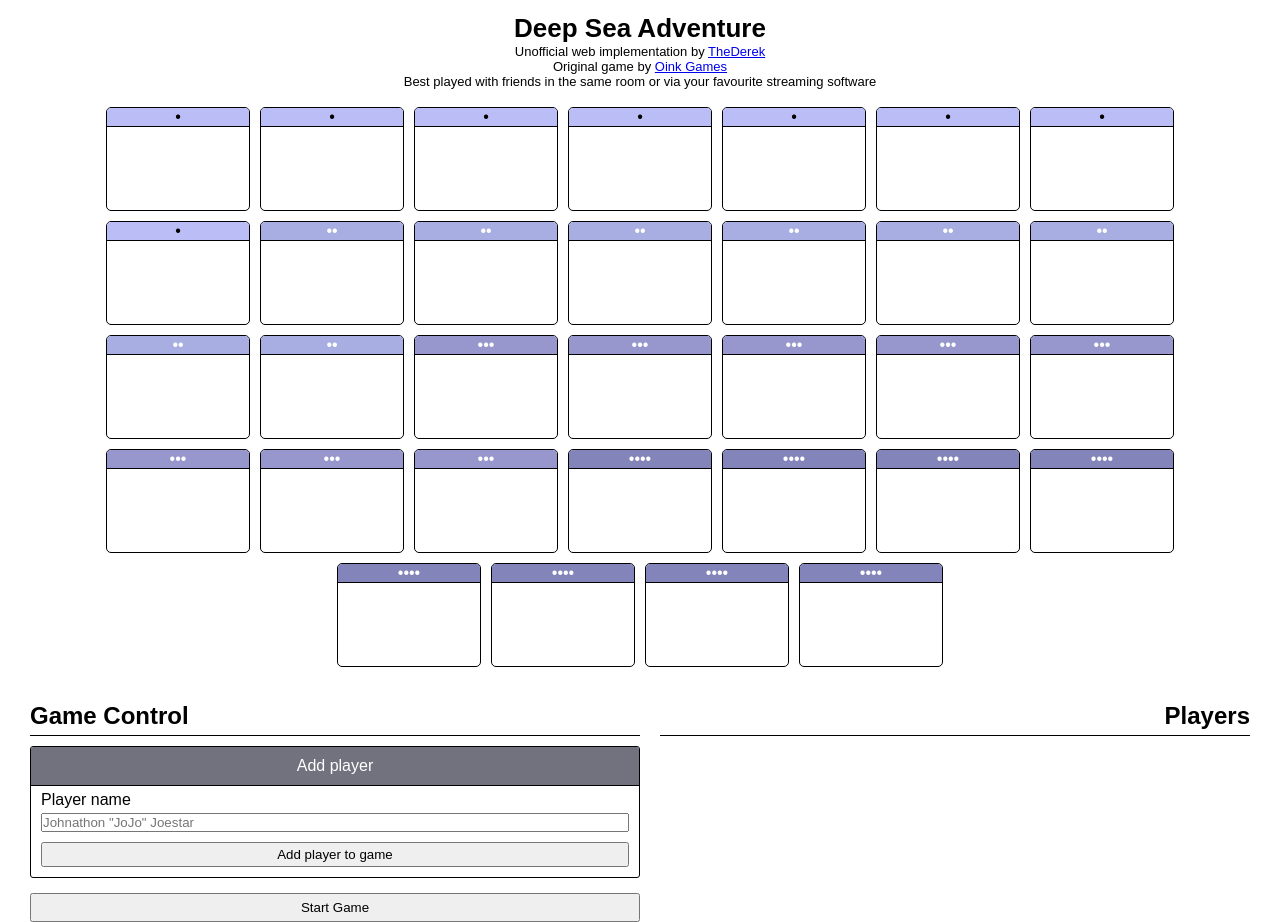
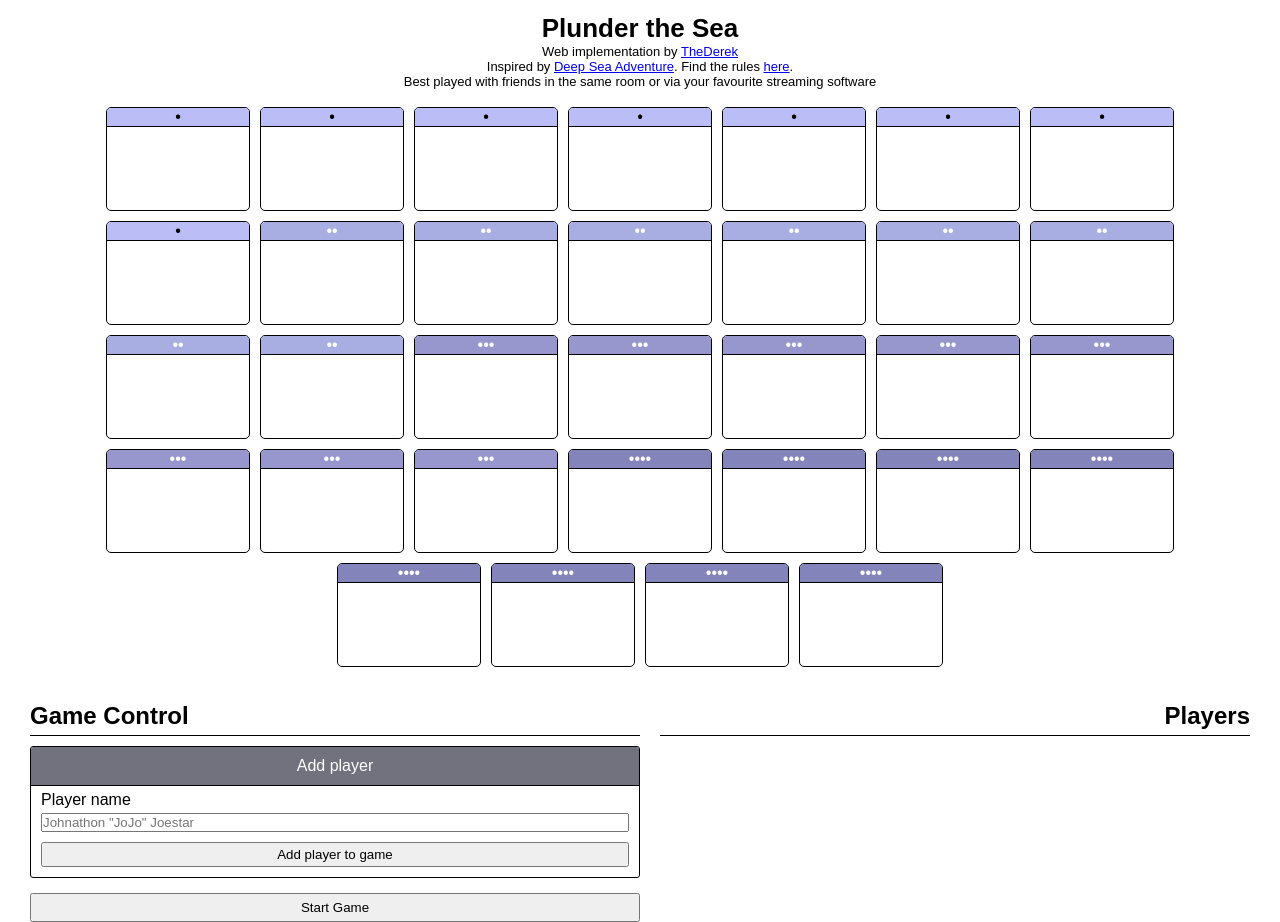
Before and after one commit to TheDerek/plunder-the-sea, a React app: page / in a window 1280 px wide. Built offline with nearby package versions, Linux system fonts and the light colour scheme.

Commit message:
Fixed up deployment

```diff
--- a/public/index.html
+++ b/public/index.html
@@ -24,7 +24,7 @@
       work correctly both with client-side routing and a non-root public URL.
       Learn how to configure a non-root public URL by running `npm run build`.
     -->
-    <title>React App</title>
+    <title>Plunder the Sea</title>
   </head>
   <body>
     <noscript>You need to enable JavaScript to run this app.</noscript>
--- a/src/index.js
+++ b/src/index.js
@@ -616,13 +616,14 @@ class Game extends React.Component {
     return (
       <div>
         <header>
-          <h1>Deep Sea Adventure</h1>
+          <h1>Plunder the Sea</h1>
           <p>
-            Unofficial web implementation by{" "}
+            Web implementation by{" "}
             <a href="https://github.com/TheDerek">TheDerek</a>
           </p>
           <p>
-            Original game by <a href="https://oinkgames.com">Oink Games</a>
+            Inspired by <a href="https://boardgamegeek.com/boardgame/169654/deep-sea-adventure">Deep Sea Adventure</a>.
+            Find the rules <a target="_blank" href={process.env.PUBLIC_URL + "/rules.pdf"}>here</a>.
           </p>
           <p>
             Best played with friends in the same room or via your favourite
```
Also changed, not shown: 1 other file.
